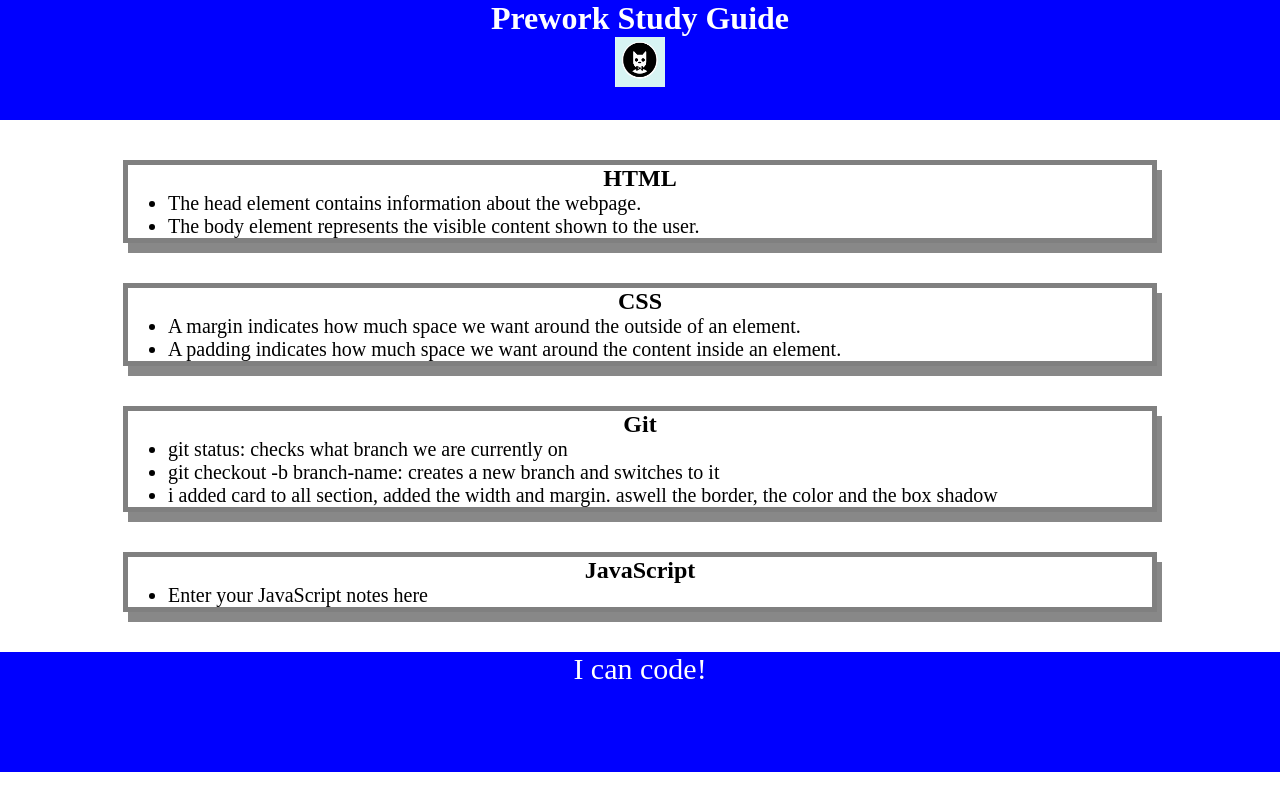
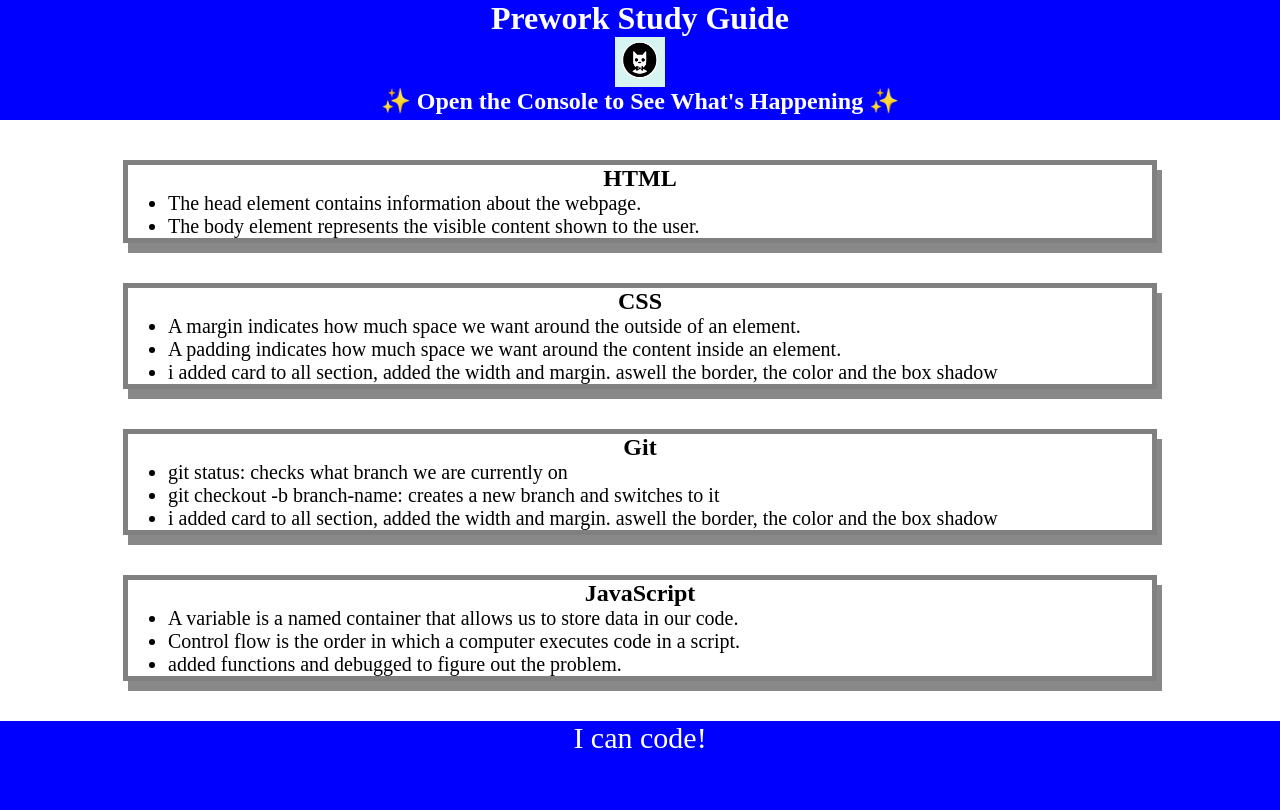
Before and after one commit to AndresZ25/prework-study-guide, a plain HTML site: page prework-study-guide/index.html in a window 1280 px wide. Drawn offline with Linux system fonts and the light colour scheme.

Commit message:
added the js the the index note

```diff
--- a/prework-study-guide/index.html
+++ b/prework-study-guide/index.html
@@ -4,7 +4,7 @@
     <meta charset="UTF-8" />
     <meta http-equiv="X-UA-Compatible" content="IE=edge" />
     <meta name="viewport" content="width=device-width, initial-scale=1.0" />
-    <link rel="stylesheet" href="./assets/style.css">
+    <link rel="stylesheet" href="assets/style.css" />
     <title>Prework Study Guide</title>
   </head>
   <body>
@@ -14,6 +14,7 @@
        src="./assets/bowtie-cat.png"
        alt="Profile image of cat wearing a bow tie."
        />
+       <h2>✨ Open the Console to See What's Happening ✨</h2>
     </header>
     <main>
       <section class="card" id="html-section">
@@ -29,7 +30,7 @@
         <ul>
           <li>A margin indicates how much space we want around the outside of an element.</li>
           <li>A padding indicates how much space we want around the content inside an element.</li>
-
+          <li>i added card to all section, added the width and margin. aswell the border, the color and the box shadow</li>
         </ul>
       </section>
 
@@ -45,7 +46,9 @@
       <section class="card" id="javascript-section">
         <h2>JavaScript</h2>
         <ul>
-          <li>Enter your JavaScript notes here</li>
+          <li>A variable is a named container that allows us to store data in our code.</li>
+          <li>Control flow is the order in which a computer executes code in a script.</li>
+          <li>added functions and debugged to figure out the problem.</li>
         </ul>
       </section>
     </main>
@@ -53,5 +56,6 @@
     <footer>
       <p>I can code!</p>
     </footer>
+    <script src="./assets/script.js"></script>
   </body>
 </html>
```
